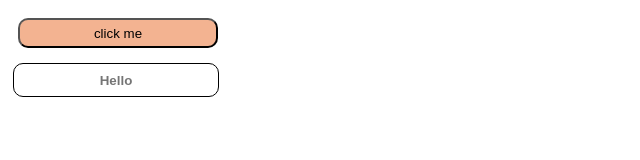
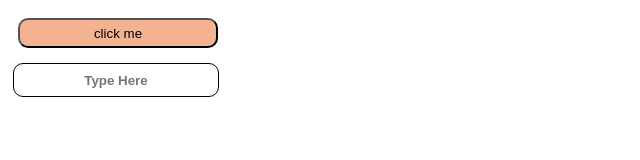
Before and after one commit to marmar2/Amit_Assignment10, a plain HTML site: page index.html in a window 1280 px wide. Shown: the full height of the page, 0-640 px from the left. Drawn offline with Linux system fonts and the light colour scheme.

Commit message:
Update index.html

```diff
--- a/index.html
+++ b/index.html
@@ -16,7 +16,7 @@
   <button class="btn">click me</button>
 
   <form>
-    <input class="inp" type="text" placeholder="Hello" value="">
+    <input class="inp" type="text" placeholder="Type Here" value="">
   </form>
 
   <div class="cont"></div>
```
